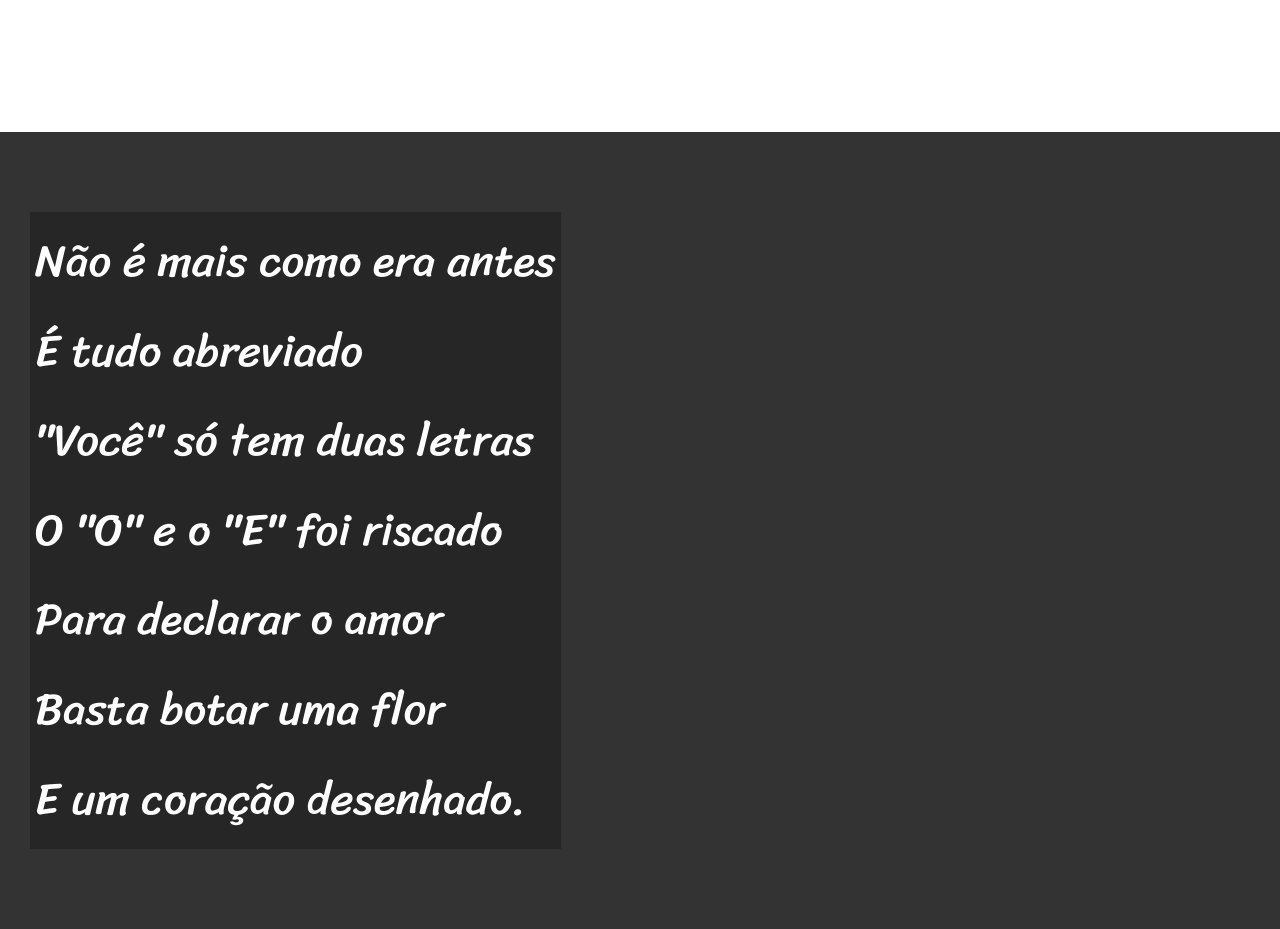
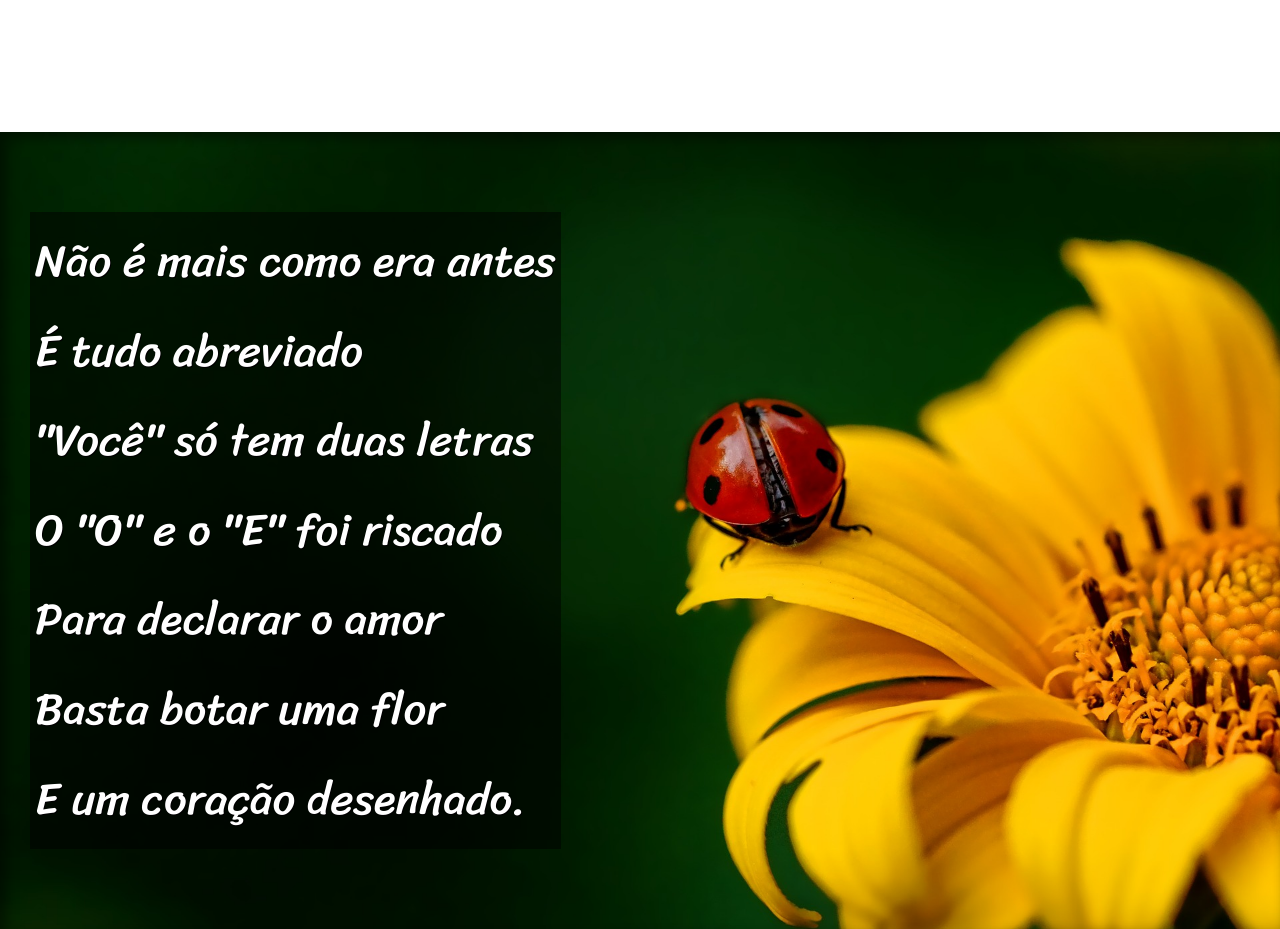
Before and after one commit to guilhermebernardes96/html-css, a plain HTML site: page desafios/d012/index.html in a window 1280 px wide. Shown: the part 960-1889 px from the top of the page. Drawn offline with Linux system fonts and the light colour scheme.

Commit message:
projeto finalizado

```diff
--- a/desafios/d012/estilo/style.css
+++ b/desafios/d012/estilo/style.css
@@ -71,20 +71,25 @@ section.normal {
 section.imagem {
     background-color: rgb(51, 51, 51);
     color: white;
+    box-shadow: inset 6px 6px 13px 0px rgba(0, 0, 0, 0.479);
+    background-size: cover;
+    background-attachment: fixed;
 }
 
 section.imagem > p {
     display: inline-block;
     padding: 5px;
-    background-color: rgba(0, 0, 0, 0.253);
+    background-color: rgba(0, 0, 0, 0.511);
+    text-shadow: 1px 1px 0px black;
 }
 
 section#img01 {
-    background-image: url('..');
+    background-image: url('../imagens/background001.jpg');
+    background-position: right center;
 }
 
 section#img02 {
-
+    background-image: url('../imagens/background002.jpg');
 }
 
 footer {
--- a/desafios/d012/index.html
+++ b/desafios/d012/index.html
@@ -13,7 +13,7 @@
         <p>Por <a href="https://www.recantodasletras.com.br/poesias/3186743" target="_blank">Milton Duarte</a></p>
     </header>
 
-    <section class="normal" id="img01">
+    <section class="normal">
         <p>
             Estou ficando cansado <br>
             Da tal tecnologia <br>
@@ -25,7 +25,7 @@
         </p>
     </section>
 
-    <section class="imagem" id="img02">
+    <section class="imagem" id="img01">
         <p>
             Não é mais como era antes <br>
             É tudo abreviado <br>
@@ -59,7 +59,7 @@
         </p>
     </section>
 
-    <section class="imagem">
+    <section class="imagem" id="img02">
         <p>
             Tenho saudade das cartas <br>
             Escritas com a própria mão <br>
```
